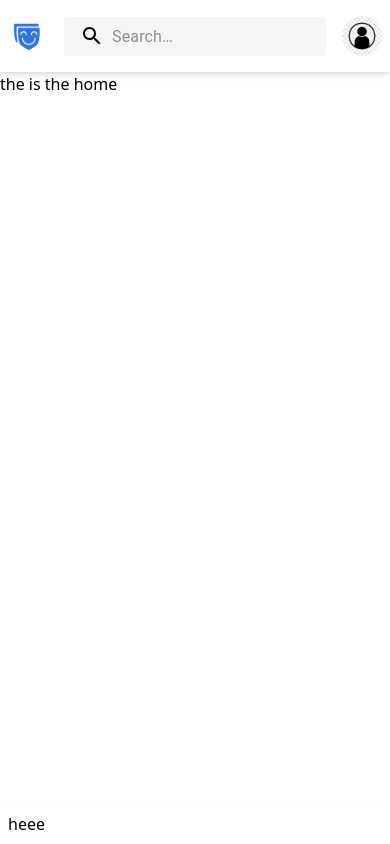
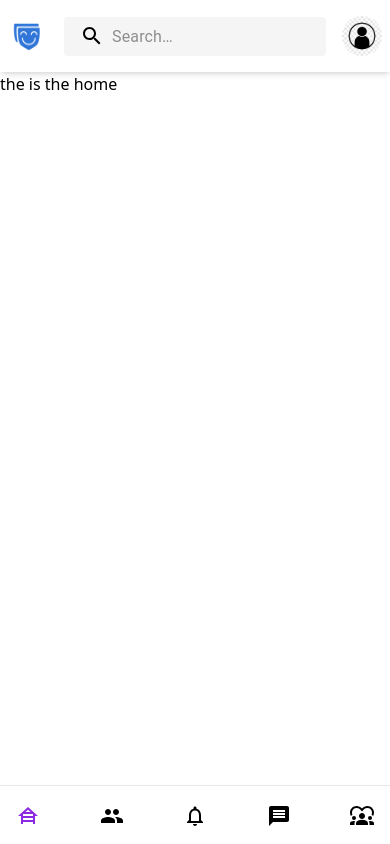
Before and after one commit to nceedee/nectto-userside, a Next.js app: page / in a window 390 px wide. Built offline with nearby package versions, Linux system fonts and the light colour scheme.

Commit message:
header mobile done

```diff
--- a/components/Header/IconMenus/Menus.tsx
+++ b/components/Header/IconMenus/Menus.tsx
@@ -20,3 +20,11 @@ export const MenusTwo = [
   { icon: <Diversity1Icon />, link: "/friends" },
   { icon: <AddCircleOutlineIcon />, link: "/createpost" },
 ];
+
+export const MenuMobile = [
+  { icon: <HouseSidingIcon />, link: "/" },
+  { icon: <PeopleIcon />, link: "/community", name: "community" },
+  { icon: <NotificationsNoneIcon />, link: "/notification" },
+  { icon: <MessageIcon />, link: "/chats" },
+  { icon: <Diversity1Icon />, link: "/friends" },
+];
--- a/components/Header/MobileHeader/BottomHeader/BottomHeader.tsx
+++ b/components/Header/MobileHeader/BottomHeader/BottomHeader.tsx
@@ -1,7 +1,40 @@
+import { useRouter } from "next/router";
+import { IMenuItem } from "@/base/models/module.interface";
+import { MenuMobile } from "../../IconMenus/Menus";
+
 export const BottomHeader = () => {
+  const router = useRouter();
+
+  const handleMenuItemClick = (link: string) => {
+    router.push(link);
+  };
+
   return (
-    <header className="bg-primary shadow-md fixed p-2 w-full  bottom-0">
-      heee
-    </header>
+    <div className="bg-primary-500 shadow-md border-t fixed p-4 w-full  bottom-0 ">
+      <ul className="flex items-center justify-between w-full">
+        {MenuMobile.map((menu: IMenuItem, index: number) => {
+          // Check if the current menu link matches the router's path
+          const isActive = router.asPath === menu.link;
+
+          // Apply the 'active' class if it's the active link
+          const liClassName = `cursor-pointer ${isActive ? "active" : ""}`;
+
+          return (
+            <li
+              key={index}
+              className={liClassName}
+              onClick={() => handleMenuItemClick(menu.link)}
+            >
+              {menu.icon}
+            </li>
+          );
+        })}
+      </ul>
+      <style jsx>{`
+        .active {
+          color: blueviolet;
+        }
+      `}</style>
+    </div>
   );
 };
```
